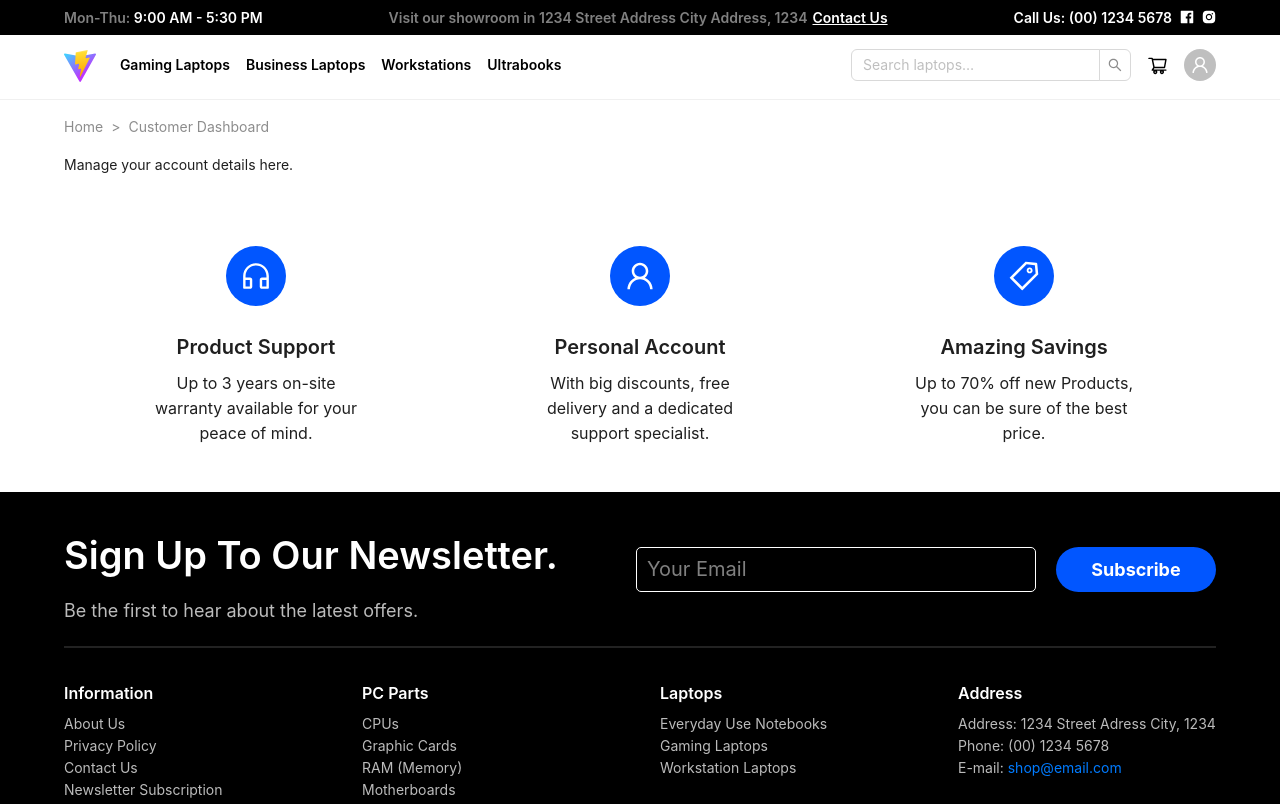
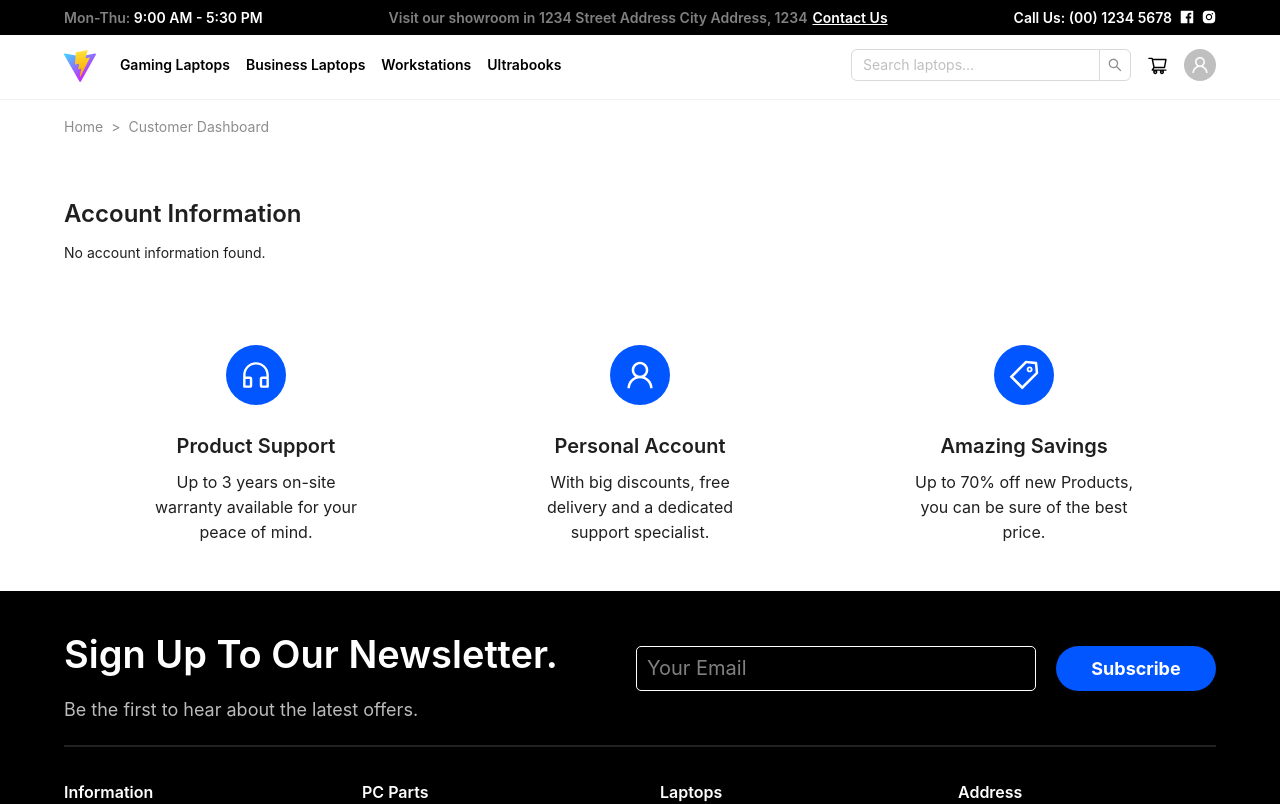
Before and after one commit to auphong2707/itse-laptopshop-management-web-application, a React (Vite) app in the folder frontend/: page /customer/1 in a window 1280 px wide. Shown: the top 804 px of the page. Built offline with nearby package versions, Linux system fonts and the light colour scheme; no server answers.

Commit message:
create AccountInformation component

```diff
--- /dev/null
+++ b/frontend/src/components/customer_page/AccountInformation.jsx
@@ -0,0 +1,66 @@
+import { useState, useEffect } from "react";
+import { Descriptions, Spin, Typography, Card, Alert } from "antd";
+import axios from "axios";
+import { useUser } from "../../utils/UserContext.jsx";
+
+const { Title } = Typography;
+
+const AccountInformation = () => {
+  const user = useUser();
+
+  const [profile, setProfile] = useState(null);
+  const [loading, setLoading] = useState(true);
+  const [error, setError] = useState(null);
+
+  const fetchProfile = async () => {
+    if (!user) return;
+
+    setLoading(true);
+    try {
+      const token = await user.accessToken;
+      const response = await axios.get("http://localhost:8000/accounts/profile", {
+        headers: {
+          Authorization: `Bearer ${token}`,
+        },
+      });
+
+      setProfile(response.data);
+    } catch (err) {
+      console.error("Failed to fetch profile:", err);
+      setError(err.response?.data?.detail || "Failed to load account information.");
+    } finally {
+      setLoading(false);
+    }
+  };
+
+  useEffect(() => {
+    if (user) fetchProfile();
+    else setLoading(false);
+  }, [user]);
+
+  return (
+    <div style={{ paddingTop: "20px" }}>
+      <Title level={3}>Account Information</Title>
+
+      {error && <Alert message={error} type="error" showIcon style={{ marginBottom: 16 }} />}
+
+      {loading ? (
+        <Spin tip="Loading account information..." />
+      ) : profile ? (
+        <Card>
+          <Descriptions column={1} bordered size="middle">
+            <Descriptions.Item label="First Name">{profile.first_name}</Descriptions.Item>
+            <Descriptions.Item label="Last Name">{profile.last_name}</Descriptions.Item>
+            <Descriptions.Item label="Email">{profile.email}</Descriptions.Item>
+            <Descriptions.Item label="Phone Number">{profile.phone_number}</Descriptions.Item>
+            <Descriptions.Item label="Address">{profile.address}</Descriptions.Item>
+          </Descriptions>
+        </Card>
+      ) : (
+        <p>No account information found.</p>
+      )}
+    </div>
+  );
+};
+
+export default AccountInformation;
--- a/frontend/src/pages/CustomerPage.jsx
+++ b/frontend/src/pages/CustomerPage.jsx
@@ -4,6 +4,7 @@ import { Link, useParams } from "react-router-dom";
 
 import WebsiteHeader from "../components/WebsiteHeader";
 import WebsiteFooter from "../components/WebsiteFooter";
+import AccountInformation from "../components/customer_page/AccountInformation";
 import MyOrder from "../components/customer_page/MyOrder";
 
 const { Content } = Layout;
@@ -17,7 +18,7 @@ const CustomerPage = () => {
       {
         key: "accountInformation",
         label: "Account Information",
-        content: <Text>Manage your account details here.</Text>,
+        content: <AccountInformation />,
       },
       {
         key: "orders",
```
